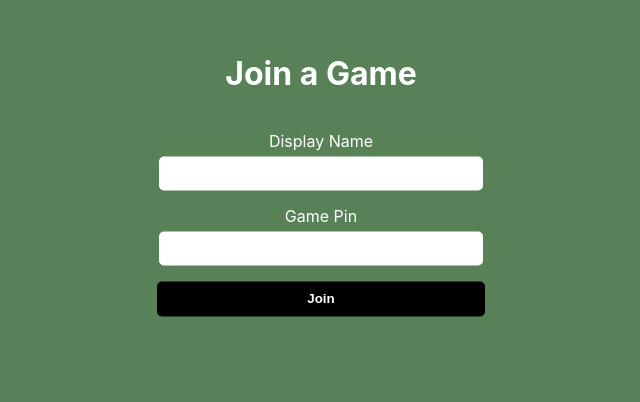
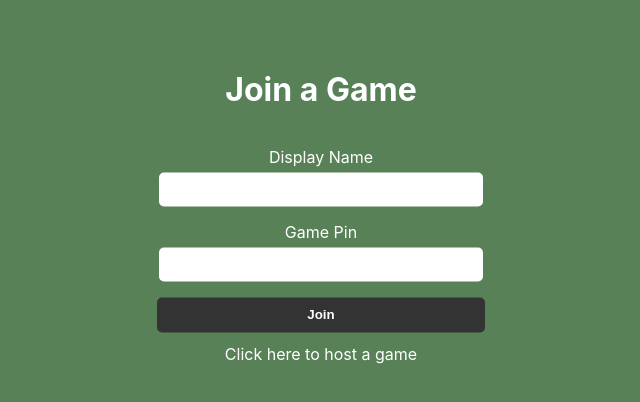
Before and after one commit to broliver18/stick-it-frontend, a React (Create React App) app: page / in a window 1280 px wide. Shown: the part 108-510 px from the top of the page, without its empty margins (319-959 px from the left). Built offline with nearby package versions, Linux system fonts and the light colour scheme; no server answers.

Commit message:
Set up Host component and route

```diff
--- a/src/Components/App/App.js
+++ b/src/Components/App/App.js
@@ -2,11 +2,12 @@ import React from "react";
 import { RouterProvider, createBrowserRouter, createRoutesFromElements, Route } from "react-router-dom";
 
 import Home from '../Home/Home';
+import Host from '../Host/Host';
 
-const router = createBrowserRouter(createRoutesFromElements(
-  <Route path='/' element={ <Home/> } />
-
-));
+const router = createBrowserRouter(createRoutesFromElements([
+  <Route path='/' element={ <Home/> } />,
+  <Route path='/host' element={ <Host/> } />
+]));
 
 function App() {
   return (
--- a/src/Components/Home/Home.css
+++ b/src/Components/Home/Home.css
@@ -49,5 +49,15 @@
     border-radius: 5px;
     border: none;
     color: white;
-    background-color: black;
+    background-color: #333333;
 }
+
+.game-input-info button:hover {
+    filter: brightness(108%);
+}
+
+#host-link {
+    color: white;
+    margin-top: 12px;
+    text-decoration: none;
+}
--- a/src/Components/Home/Home.js
+++ b/src/Components/Home/Home.js
@@ -36,6 +36,7 @@ function Home() {
         <p>Game Pin</p>
         <input value={pinInput} onChange={handlePinChange} />
         <button onClick={sendInfoToServer}>Join</button>
+        <Link id='host-link' to='/host'>Click here to host a game</Link>
       </div>
     </div>
   );
--- a/src/Components/Host/Host.js
+++ b/src/Components/Host/Host.js
@@ -0,0 +1,12 @@
+import React from 'react';
+import { socket } from '../../socket';
+
+function Host() {
+    return (
+        <div>
+
+        </div>
+    )
+}
+
+export default Host
```
